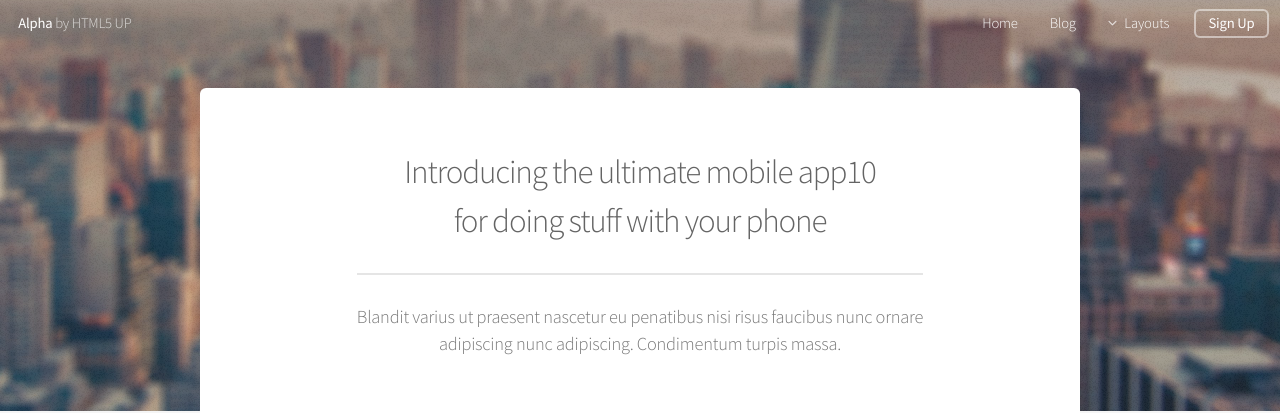
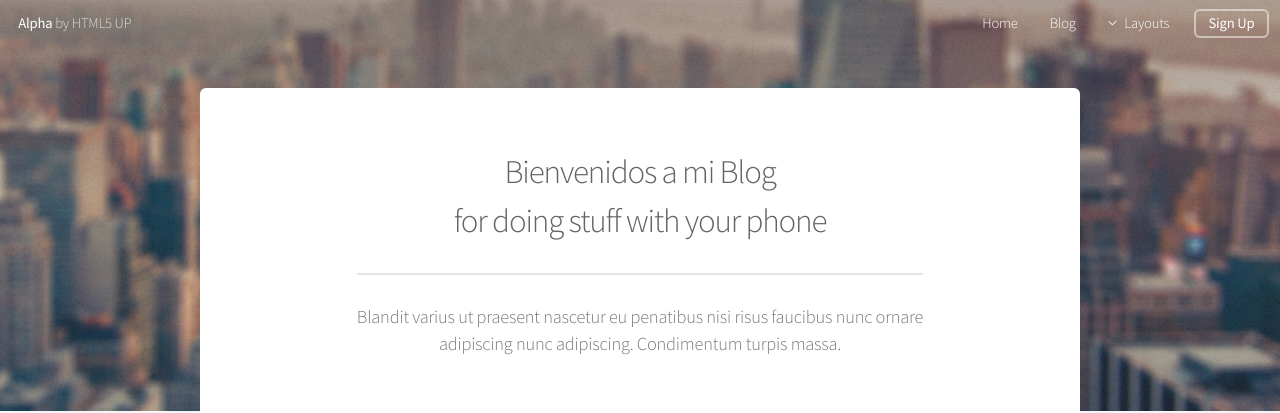
Before and after one commit to Isaias593/IndexBlog, a Jekyll site: the page built from index.html, in a window 1280 px wide. Shown: the top 413 px of the page. Built offline with Jekyll 4.4.1, drawn with Linux system fonts in a browser that asks for light colours; the list of posts is cut into pages by our own code.

Commit message:
Update index.html

```diff
--- a/index.html
+++ b/index.html
@@ -4,7 +4,7 @@ layout: default
 ---
 <section class="box special">
 	<header class="major">
-		<h2>Introducing the ultimate mobile app10
+		<h2>Bienvenidos a mi Blog
 		<br />
 		for doing stuff with your phone</h2>
 		<p>Blandit varius ut praesent nascetur eu penatibus nisi risus faucibus nunc ornare<br />
```
